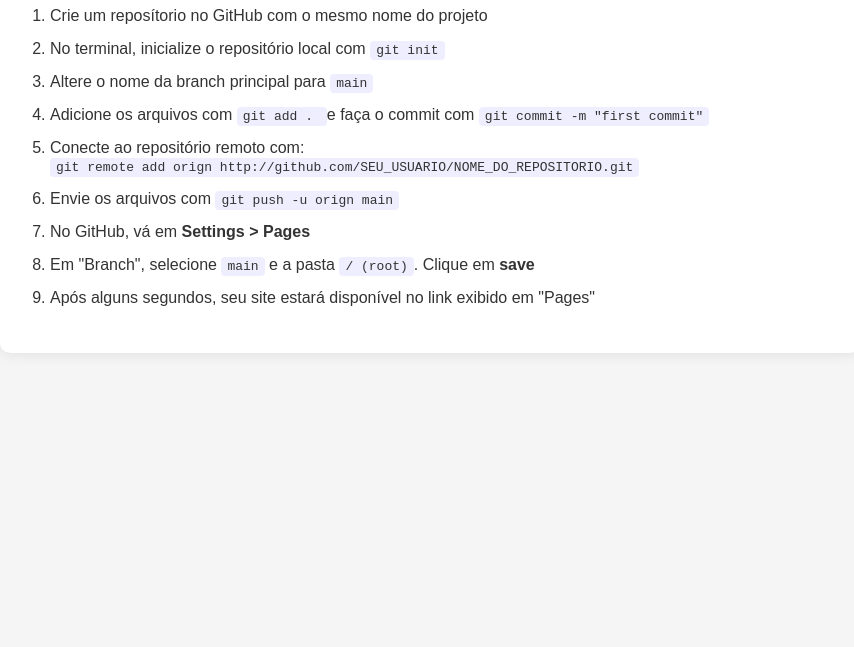
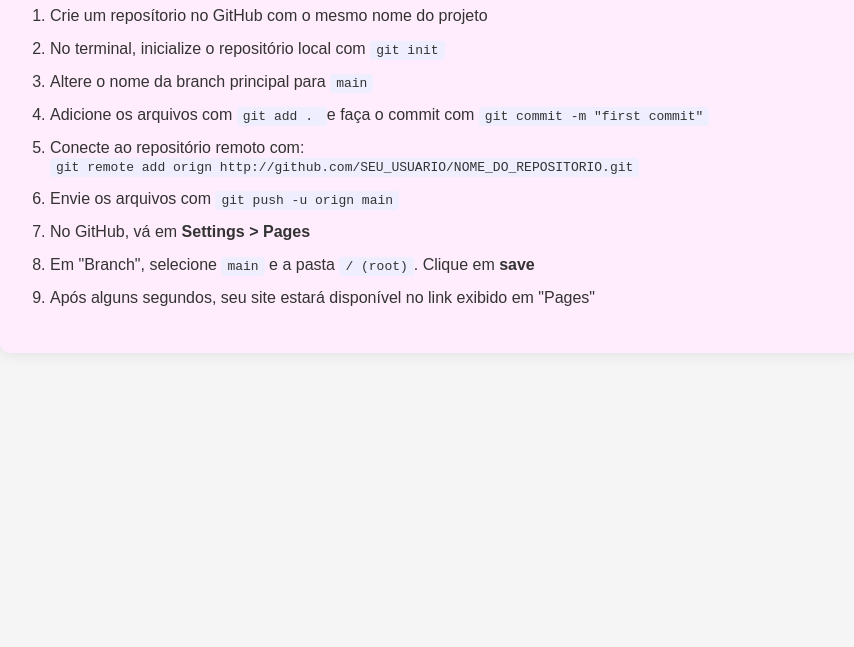
Before and after one commit to giumanara/Versionamento-, a plain HTML site: page index.html in a window 1280 px wide. Shown: the part 153-800 px from the top of the page, without its empty margins (210-1064 px from the left). Drawn offline with Linux system fonts and the light colour scheme.

Commit message:
trocando a cor do fundo do meu site

```diff
--- a/style.css
+++ b/style.css
@@ -9,7 +9,7 @@ body {
   main {
     max-width: 800px;
     margin: 50px auto;
-    background-color: #ffffff;
+    background-color: #ffecfc;
     padding: 30px;
     border-radius: 10px;
     box-shadow: 0 0 15px rgba(0, 0, 0, 0.1);
```
